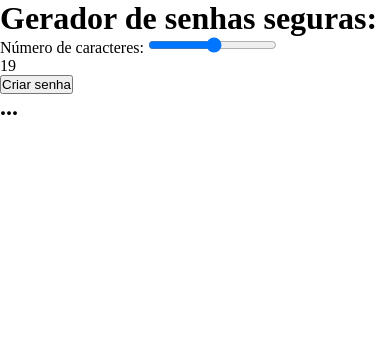
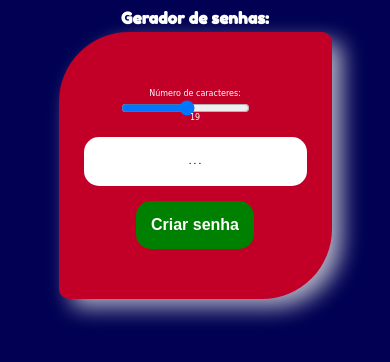
Before and after one commit to elielsondev/gerador_de_senhas, a website with bundled scripts: page index.html in a window 390 px wide. Built offline with nearby package versions, Linux system fonts and the light colour scheme; a web font is replaced by a local one.

Commit message:
style - implementation in all components

```diff
--- a/index.html
+++ b/index.html
@@ -1,23 +1,44 @@
 <!DOCTYPE html>
 <html lang="pt-br">
   <head>
-    <meta charset="UTF-8">
-    <meta http-equiv="X-UA-Compatible" content="IE=edge">
-    <meta name="viewport" content="width=device-width, initial-scale=1.0">
-    <link rel="stylesheet" href="./src/style.css">
+    <meta charset="UTF-8" />
+    <meta http-equiv="X-UA-Compatible" content="IE=edge" />
+    <meta name="viewport" content="width=device-width, initial-scale=1.0" />
+    <link rel="stylesheet" href="./src/style.css" />
+    <link rel="preconnect" href="https://fonts.googleapis.com">
+    <link rel="preconnect" href="https://fonts.gstatic.com" crossorigin>
+    <link href="https://fonts.googleapis.com/css2?family=Bungee+Inline&family=Fredericka+the+Great&family=Fredoka+One&family=Gruppo&display=swap" rel="stylesheet">
+    <link
+      href="https://fonts.googleapis.com/css2?family=Anton&display=swap"
+      rel="stylesheet"
+    />
     <title>Gerador de senhas</title>
   </head>
   <body>
-    <h1>Gerador de senhas seguras:</h1>
+    <header>
+      <h1 id="title">Gerador de senhas:</h1>
+    </header>
 
-    <label for="digitInput"> Número de caracteres:
-        <input type="range" name="digitInput" id="digitInput" min="1" max="36" step="1">
-        <p id="digitNumberP"></p>
+    <form action="" method="post">
+      <label for="digitInput">
+        Número de caracteres:
+        <br>
+        <input
+        type="range"
+        name="digitInput"
+        id="digitInput"
+          min="1"
+          max="36"
+          step="1"
+          />
         </label>
 
-    <button type="submit" id="passwordButton">Criar senha</button>
+        <p id="digitNumberP">0</p>
 
         <h2 id="passwordH2">...</h2>
+
+        <button type="submit" id="passwordButton">Criar senha</button>
+      </form>
       <script type="module" src="./src/script.js"></script>
     </body>
 </html>
--- a/src/script.js
+++ b/src/script.js
@@ -6,10 +6,17 @@ const inputDigit = document.querySelector('#digitInput');
 const paragraphNumberDigit = document.querySelector('#digitNumberP');
 
 setInterval(() => {
-  paragraphNumberDigit.innerHTML = inputDigit.value;
+  if (inputDigit.value < 10) {
+    paragraphNumberDigit.innerHTML = `0${inputDigit.value}`;
+  } else {
+    paragraphNumberDigit.innerHTML = inputDigit.value;
+  }
+
 }, 1);
 
-passwordBtn.addEventListener('click', () => {
+passwordBtn.addEventListener('click', (e) => {
+  e.preventDefault();
+
   const { value } = inputDigit;
 
   if (value < 1 || value > 36) {
@@ -18,5 +25,6 @@ passwordBtn.addEventListener('click', () => {
   }
 
   const randomPassword = nanoid(value);
+
   displayPassword.innerHTML = randomPassword;
 });
--- a/src/style.css
+++ b/src/style.css
@@ -1,5 +1,132 @@
 * {
+    box-sizing: border-box;
     margin: 0;
     padding: 0;
-    box-sizing: border-box;
+    text-align: center;
 }
+
+/* font-family: 'Bungee Inline', cursive;
+font-family: 'Fredericka the Great', cursive;
+font-family: 'Fredoka One', cursive;
+font-family: 'Gruppo', cursive; */
+
+body {
+    background-color: rgb(1, 0, 83);
+}
+
+#title {
+    font-family: 'Fredoka One', cursive;
+    font-size: 3em;
+    color: white;
+    margin-top: 10px;
+    margin-bottom: -30px;
+}
+
+
+form {
+    background-color: rgb(194, 0, 39);
+    flex-direction: column;
+    margin: 5% 15% 0% 15%;
+    padding: 50px;
+    border-radius: 70px 10px 70px 10px;
+
+    -webkit-box-shadow: 11px 9px 22px -1px rgba(230,230,230,0.78);
+    -moz-box-shadow: 11px 9px 22px -1px rgba(230,230,230,0.78);
+    box-shadow: 11px 9px 22px -1px rgba(230,230,230,0.78);
+}
+
+label {
+    font-family: 'Bungee Inline', cursive;
+    color: white;
+}
+
+#digitInput {
+    flex-wrap: wrap;
+}
+
+#digitNumberP {
+    font-family: 'Bungee Inline', cursive;
+    color: white;
+    margin-top: -7px;
+}
+
+#passwordH2 {
+    background-color: white;
+    padding: 20px;
+    border-radius: 15px;
+    margin: 25px;
+    font-family: monospace;
+    word-wrap: break-word;
+}
+
+#passwordButton {
+    background-color: green;
+    border-radius: 15px;
+    border-style: none;
+    color: white;
+    font-size: 1em;
+    font-weight: 900;
+    padding: 15px;
+    justify-content: center;
+}
+
+#passwordButton:hover {
+    background-color: rgb(2, 189, 2);
+    -webkit-box-shadow: 11px 9px 22px -12px rgba(230,230,230,0.78);
+    -moz-box-shadow: 11px 9px 22px -12px rgba(230,230,230,0.78);
+    box-shadow: 11px 9px 22px -12px rgba(230,230,230,0.78);
+}
+
+@media only screen and (max-width: 700px) {
+    #title {
+        font-size: 1.5em;
+        margin-top: 0.5em;
+        margin-bottom: -1em;
+    }
+
+    #digitInput {
+        font-size: 12px;
+    }
+
+    label {
+        font-size: 12px;
+    }
+
+    #digitNumberP {
+        font-size: 12px;
+    }
+
+    #passwordH2 {
+        flex-wrap: wrap;
+        justify-content: center;
+        font-size: 12px;
+    }
+}
+
+@media only screen and (max-width: 500px) {
+    #title {
+        font-size: 1em;
+        margin-top: 0.5em;
+        margin-bottom: -1em;
+    }
+
+    #digitInput {
+        font-size: 8px;
+        margin-left: -20px;
+    }
+
+    label {
+        font-size: 8px;
+    }
+
+    #digitNumberP {
+        font-size: 8px;
+    }
+
+    #passwordH2 {
+        flex-wrap: wrap;
+        justify-content: center;
+        font-size: 8px;
+        margin: 15px -25px 15px -25px;
+    }
+}
```
Also changed, not shown: package.json (line endings or trailing spaces). Lines whose indentation alone changed are shown as unchanged.
